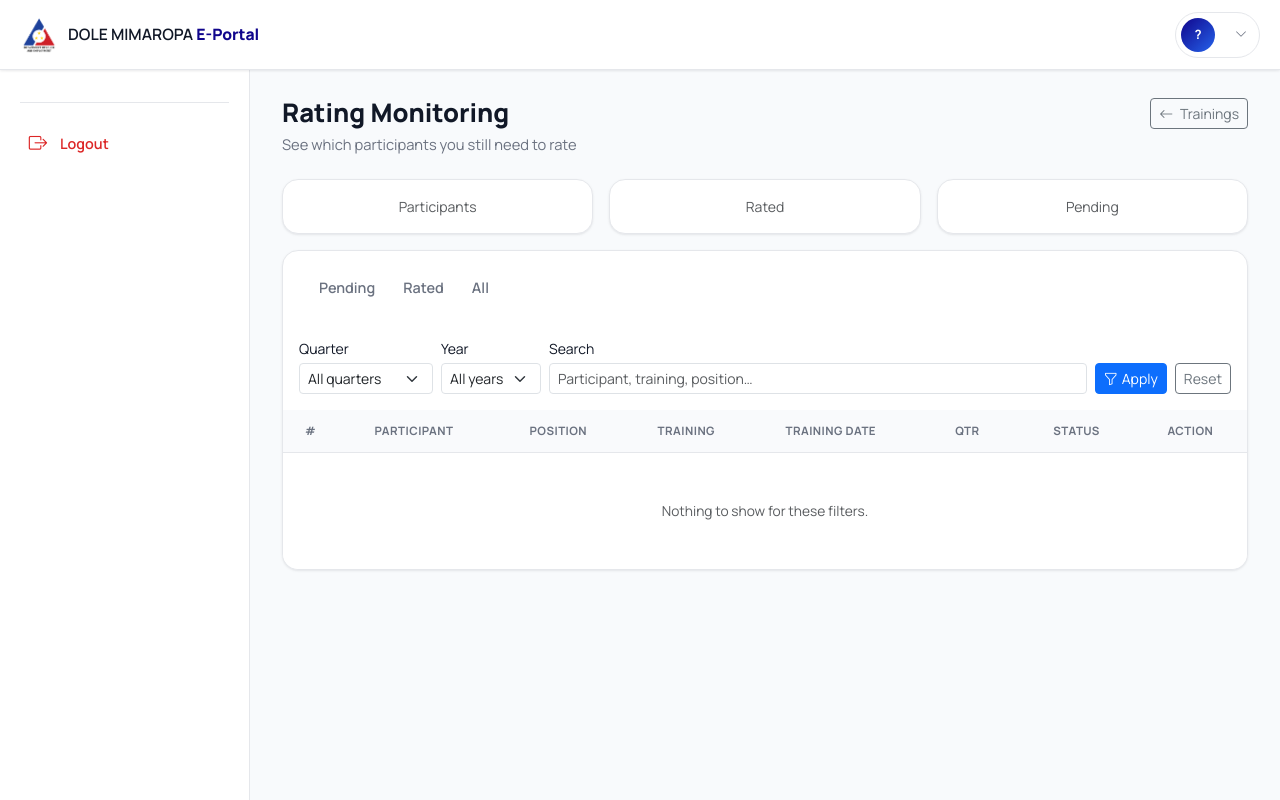
After one commit to rmaranan02dolemimaropa-hub/eportal-mimaropav2, a CodeIgniter 4 app: the page made by app/Views/dashboard/tiasuperiormonitoring.php in a window 1280 px wide. The commit adds this page. Run offline with PHP 8.4 and a stand-in for CodeIgniter, Linux system fonts and the light colour scheme; the template is opened without the code that fills it, so the values that code supplies are empty; some libraries are stand-ins or nearby versions.

Commit message:
DONE RECOMMENDATION 1,2,3,5,

```diff
--- a/app/Config/Routes.php
+++ b/app/Config/Routes.php
@@ -107,6 +107,7 @@ $routes->group('', ['filter' => 'auth'], function ($routes) {
     $routes->post('tia-report-annex-j/save', 'TiaReportController::saveAnnexJ');
     $routes->get('tia-report/export', 'TiaReportController::exportD');
     $routes->get('tia-report-superior/export', 'TiaReportController::exportE');
+    $routes->get('tia-superior/monitoring', 'TiaSuperiorController::monitoring');
 
 
 
--- a/app/Models/TrainingsModel.php
+++ b/app/Models/TrainingsModel.php
@@ -20,6 +20,7 @@ class TrainingsModel extends Model
         'conducted_by',
         'office',
         'immediate_superior',
+        'competencies',
         'status',
         'cancel_reason',
         'canceled_at',
--- /dev/null
+++ b/app/Views/dashboard/tiasuperiormonitoring.php
@@ -0,0 +1,193 @@
+<?= $this->include('dashboard_layout/head') ?>
+<?= $this->include('dashboard_layout/navbar') ?>
+<?= $this->include('dashboard_layout/sidebar') ?>
+
+<link rel="stylesheet" href="https://cdn.jsdelivr.net/npm/bootstrap-icons@1.11.3/font/bootstrap-icons.min.css">
+<link rel="stylesheet" href="<?= base_url('assets/css/tia-dashboard.css') ?>">
+
+<?php
+$qs = fn(array $over = []) => http_build_query(array_merge(
+    ['status' => $status, 'quarter' => $quarter, 'year' => $year, 's' => $search],
+    $over
+));
+?>
+
+<main class="main-content">
+
+    <div class="page-header">
+        <div>
+            <h1 class="page-title">Rating Monitoring</h1>
+            <p class="page-subtitle">See which participants you still need to rate</p>
+        </div>
+        <a href="<?= site_url('tia-superior') ?>" class="btn btn-sm btn-outline-secondary">
+            <i class="bi bi-arrow-left me-1"></i> Trainings
+        </a>
+    </div>
+
+    <!-- Summary -->
+    <div class="row g-3 mb-3">
+        <div class="col-4">
+            <div class="panel p-3 text-center">
+                <div class="text-muted small">Participants</div>
+                <div class="fs-3 fw-semibold"><?= $totals['total'] ?></div>
+            </div>
+        </div>
+        <div class="col-4">
+            <div class="panel p-3 text-center">
+                <div class="text-muted small">Rated</div>
+                <div class="fs-3 fw-semibold text-success"><?= $totals['rated'] ?></div>
+            </div>
+        </div>
+        <div class="col-4">
+            <div class="panel p-3 text-center">
+                <div class="text-muted small">Pending</div>
+                <div class="fs-3 fw-semibold text-danger"><?= $totals['pending'] ?></div>
+            </div>
+        </div>
+    </div>
+
+    <div class="panel table-panel">
+        <div class="panel-header d-flex flex-wrap gap-2 justify-content-between align-items-center">
+            <ul class="nav nav-pills">
+                <?php foreach (['pending' => 'Pending', 'rated' => 'Rated', 'all' => 'All'] as $k => $label): ?>
+                    <li class="nav-item">
+                        <a class="nav-link py-1 <?= $status === $k ? 'active' : '' ?>"
+                            href="?<?= esc($qs(['status' => $k]), 'attr') ?>"><?= $label ?></a>
+                    </li>
+                <?php endforeach; ?>
+            </ul>
+        </div>
+
+        <!-- Filters -->
+        <form method="get" class="d-flex flex-wrap gap-2 align-items-end p-3">
+            <input type="hidden" name="status" value="<?= esc($status, 'attr') ?>">
+
+            <div>
+                <label class="form-label small mb-1">Quarter</label>
+                <select name="quarter" class="form-select form-select-sm">
+                    <option value="0">All quarters</option>
+                    <?php foreach ([1 => 'Q1 (Jan–Mar)', 2 => 'Q2 (Apr–Jun)', 3 => 'Q3 (Jul–Sep)', 4 => 'Q4 (Oct–Dec)'] as $n => $l): ?>
+                        <option value="<?= $n ?>" <?= $quarter === $n ? 'selected' : '' ?>><?= $l ?></option>
+                    <?php endforeach; ?>
+                </select>
+            </div>
+
+            <div>
+                <label class="form-label small mb-1">Year</label>
+                <select name="year" class="form-select form-select-sm">
+                    <option value="0">All years</option>
+                    <?php foreach ($years as $y): ?>
+                        <option value="<?= $y ?>" <?= $year === (int) $y ? 'selected' : '' ?>><?= $y ?></option>
+                    <?php endforeach; ?>
+                </select>
+            </div>
+
+            <div class="flex-grow-1" style="min-width:200px;">
+                <label class="form-label small mb-1">Search</label>
+                <input type="search" name="s" value="<?= esc($search, 'attr') ?>" class="form-control form-control-sm"
+                    placeholder="Participant, training, position…">
+            </div>
+
+            <button class="btn btn-sm btn-primary" type="submit"><i class="bi bi-funnel me-1"></i>Apply</button>
+            <a class="btn btn-sm btn-outline-secondary" href="<?= site_url('tia-superior/monitoring') ?>">Reset</a>
+        </form>
+
+        <div class="table-responsive">
+            <table class="table requests-table tia-table mb-0">
+                <thead>
+                    <tr>
+                        <th>#</th>
+                        <th>Participant</th>
+                        <th>Position</th>
+                        <th>Training</th>
+                        <th>Training Date</th>
+                        <th>Qtr</th>
+                        <th class="text-center">Status</th>
+                        <th class="text-center">Action</th>
+                    </tr>
+                </thead>
+                <tbody>
+                    <?php if (!empty($rows)): ?>
+                        <?php foreach ($rows as $i => $r): ?>
+                            <tr>
+                                <td><?= $i + 1 ?></td>
+                                <td><?= esc($r['participant_name']) ?></td>
+                                <td><?= esc($r['position'] ?: '—') ?></td>
+                                <td><span class="ref-no"><?= esc($r['training_title']) ?></span></td>
+                                <td><?= esc($r['training_dates']) ?></td>
+                                <td><?= $r['quarter'] ? 'Q' . $r['quarter'] . ' ' . $r['year'] : '—' ?></td>
+                                <td class="text-center">
+                                    <?php if ($r['rated']): ?>
+                                        <span class="badge bg-success" title="<?= esc($r['rating_ref'], 'attr') ?>">Rated</span>
+                                    <?php else: ?>
+                                        <span class="badge bg-warning text-dark">Pending</span>
+                                    <?php endif; ?>
+                                </td>
+                                <td class="text-center">
+                                    <?php if (!$r['rated']): ?>
+                                        <button type="button" class="btn btn-sm tool-btn open-rating"
+                                            data-url="<?= esc(site_url('tia-superior/rate/' . rawurlencode($r['training_code']) . '/' . $r['participant_id']), 'attr') ?>"
+                                            data-name="<?= esc($r['participant_name'], 'attr') ?>">
+                                            <i class="bi bi-star me-1"></i> Rate
+                                        </button>
+                                    <?php else: ?>
+                                        <span
+                                            class="text-muted small"><?= esc($r['rated_at'] ? date('M d, Y', strtotime($r['rated_at'])) : '') ?></span>
+                                    <?php endif; ?>
+                                </td>
+                            </tr>
+                        <?php endforeach; ?>
+                    <?php else: ?>
+                        <tr>
+                            <td colspan="8" class="text-center text-muted py-5">Nothing to show for these filters.</td>
+                        </tr>
+                    <?php endif; ?>
+                </tbody>
+            </table>
+        </div>
+    </div>
+
+    <!-- Rating sheet modal -->
+    <div class="modal fade" id="ratingSheetModal" tabindex="-1" aria-hidden="true" data-bs-backdrop="static">
+        <div class="modal-dialog modal-xl modal-dialog-centered">
+            <div class="modal-content">
+                <div class="modal-header">
+                    <h5 class="modal-title"><i class="bi bi-file-earmark-text me-2"></i> Rating Sheet (Annex E)
+                        <span class="text-muted fs-6 ms-2" id="ratingSheetFor"></span>
+                    </h5>
+                    <button type="button" class="btn-close" data-bs-dismiss="modal" aria-label="Close"></button>
+                </div>
+                <div class="modal-body p-0">
+                    <iframe id="ratingSheetFrame" title="Rating Sheet" src="about:blank"
+                        style="width:100%;height:78vh;border:0;"></iframe>
+                </div>
+            </div>
+        </div>
+    </div>
+</main>
+
+<?= $this->include('dashboard_layout/loading') ?>
+
+<!-- remove if dashboard_layout/head already loads Bootstrap JS -->
+<script src="https://cdn.jsdelivr.net/npm/bootstrap@5.3.3/dist/js/bootstrap.bundle.min.js"></script>
+<script>
+    (function () {
+        var modalEl = document.getElementById('ratingSheetModal');
+        var frame = document.getElementById('ratingSheetFrame');
+        var modal = new bootstrap.Modal(modalEl);
+
+        document.querySelectorAll('.open-rating').forEach(function (btn) {
+            btn.addEventListener('click', function () {
+                document.getElementById('ratingSheetFor').textContent = btn.dataset.name;
+                frame.src = btn.dataset.url;
+                modal.show();
+            });
+        });
+
+        // Refresh the list when the sheet is closed so submitted ratings leave "Pending"
+        modalEl.addEventListener('hidden.bs.modal', function () {
+            frame.src = 'about:blank';
+            window.location.reload();
+        });
+    })();
+</script>
--- a/app/Views/dashboard_layout/sidebar.php
+++ b/app/Views/dashboard_layout/sidebar.php
@@ -129,7 +129,8 @@
     <?php endif; ?>
 
     <?php if ($isSuperior): ?>
-      <a href="<?= site_url('tia-superior') ?>" class="nav-link<?= $isActive('tia-superior') ?>" <?= $dismiss ?>>
+
+      <a href="<?= site_url('tia-superior/monitoring') ?>" class="nav-link<?= $isActive('tia-superior/monitoring') ?>" <?= $dismiss ?>>
         <i class="bi bi-file-earmark-post"></i><span>TIA (Superior)</span>
       </a>
     <?php endif; ?>
```
Also changed, not shown: app/Controllers/HrController.php (+39 -2 lines), app/Controllers/TiaReportController.php (+6 -2 lines), app/Controllers/TiaSuperiorController.php (+144 -0 lines), app/Views/dashboard/tia.php (+26 -4 lines), app/Views/dashboard/tiamonitoring.php (+31 -1 lines), app/Views/tia/ad_form.php (+42 -7 lines), public/assets/css/tia-annexd.css, public/assets/js/tia-competencies.js (added), public/assets/js/tia-monitoring-notify.js (added), public/assets/js/tia-search.js.
